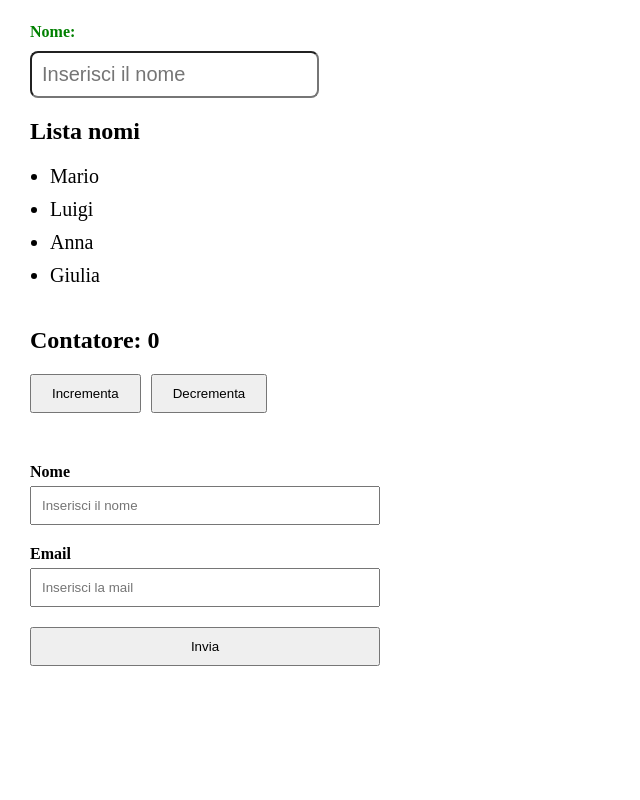
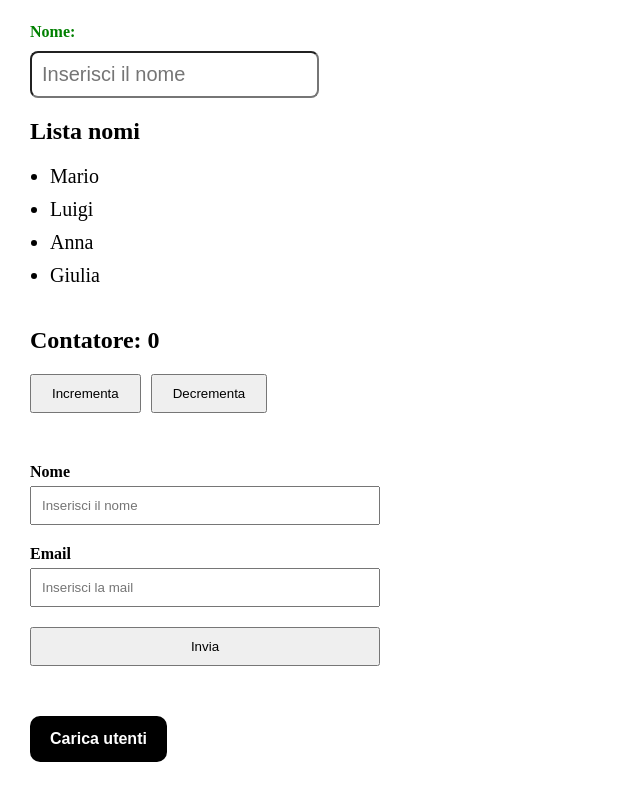
Before and after one commit to sparacogiovanni-bit/progetto-react, a React (Vite) app: page / in a window 1280 px wide. Shown: the part 1008-1808 px from the top of the page, without its empty margins (0-640 px from the left). Before the commit the page ends 1724 px from the top, so only its background shows below. Built offline with nearby package versions, Linux system fonts and the light colour scheme.

Commit message:
aggiunto componente loadingdata

```diff
--- a/src/App.jsx
+++ b/src/App.jsx
@@ -5,6 +5,7 @@ import Header from "./components/Header";
 import List from "./components/List";
 import Counter from "./components/Counter";
 import Form from "./components/Form";
+import LoadingData from "./components/LoadingData";
 
 function App() {
   const [name, setName] = useState("");
@@ -100,6 +101,9 @@ function App() {
       </div>
     )}
     </div>
+
+    <LoadingData />
+
     </div>
     </>
   );
--- /dev/null
+++ b/src/components/LoadingData.jsx
@@ -0,0 +1,35 @@
+import { useState } from "react";
+
+function LoadingData() {
+    const [users, setUsers] = useState([]);
+
+    async function loadUsers() {
+        const response = await fetch(
+            "https://jsonplaceholder.typicode.com/users"
+        );
+        const data = await response.json();
+        setUsers(data);
+    }
+
+    return (
+        <div className="loading-data">
+        <button onClick={loadUsers}>
+        Carica utenti
+        </button>
+        <ul className="users-list">
+        {users.map((user) => (
+            <li key={user.id}>
+            <h3>
+            {user.name}
+            </h3>
+            <p>
+            {user.email}
+            </p>
+            </li>
+        ))}
+        </ul>
+        </div>
+    );
+}
+
+export default LoadingData;
--- a/src/index.css
+++ b/src/index.css
@@ -145,3 +145,38 @@ body,
   max-width: 300px;
   background-color: #f5f5f5;
 }
+
+/* LOADING DATA */
+
+.loading-data {
+  margin-top: 50px;
+}
+
+.loading-data button {
+  padding: 14px 20px;
+
+  border: none;
+  border-radius: 10px;
+
+  background-color: black;
+  color: white;
+
+  font-size: 16px;
+  font-weight: bold;
+
+  cursor: pointer;
+}
+
+.users-list {
+  margin-top: 30px;
+  list-style: none;
+  padding: 0;
+}
+
+.users-list li {
+  padding: 20px;
+  margin-bottom: 15px;
+
+  border-radius: 10px;
+  background-color: #f3f3f3;
+}
```
